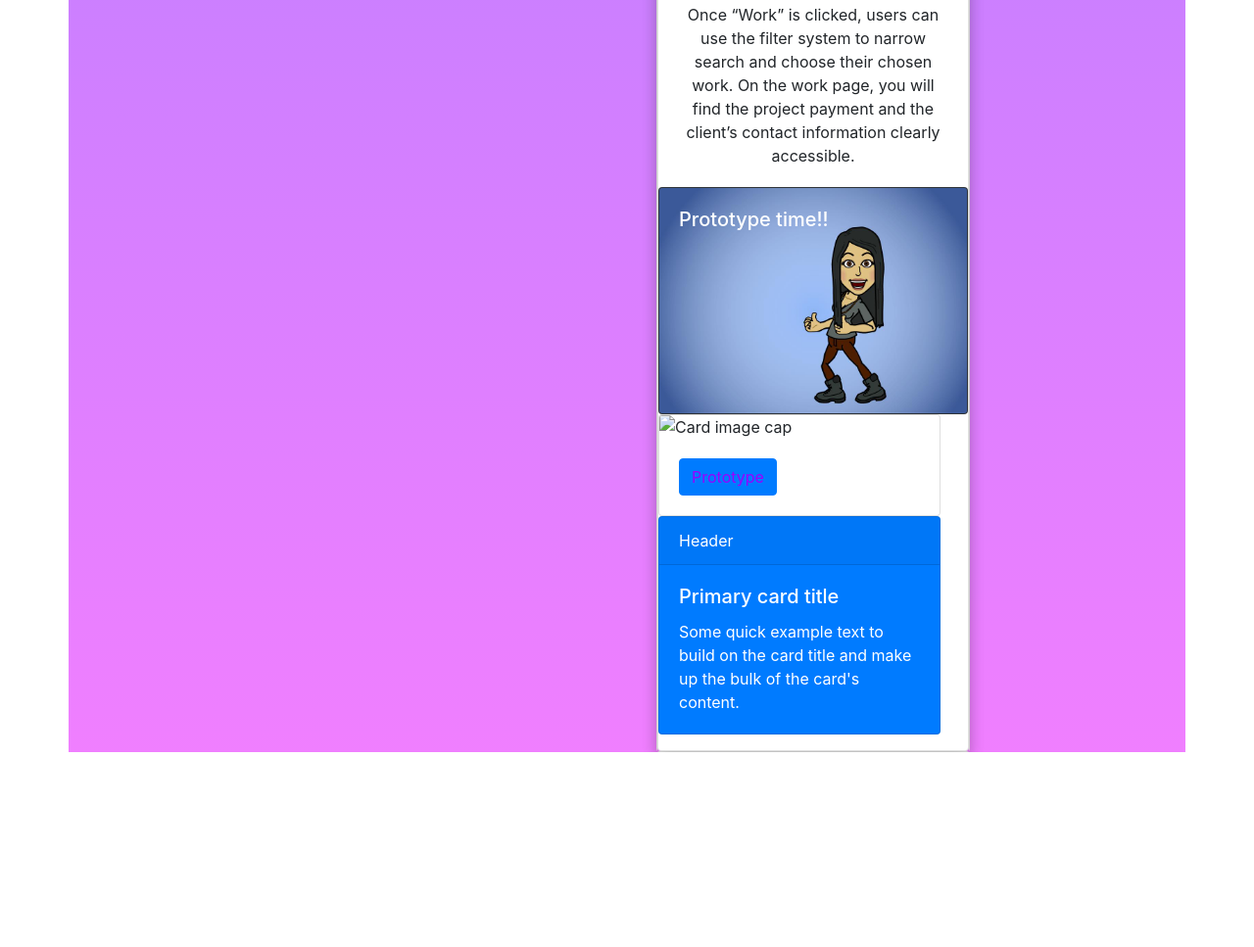
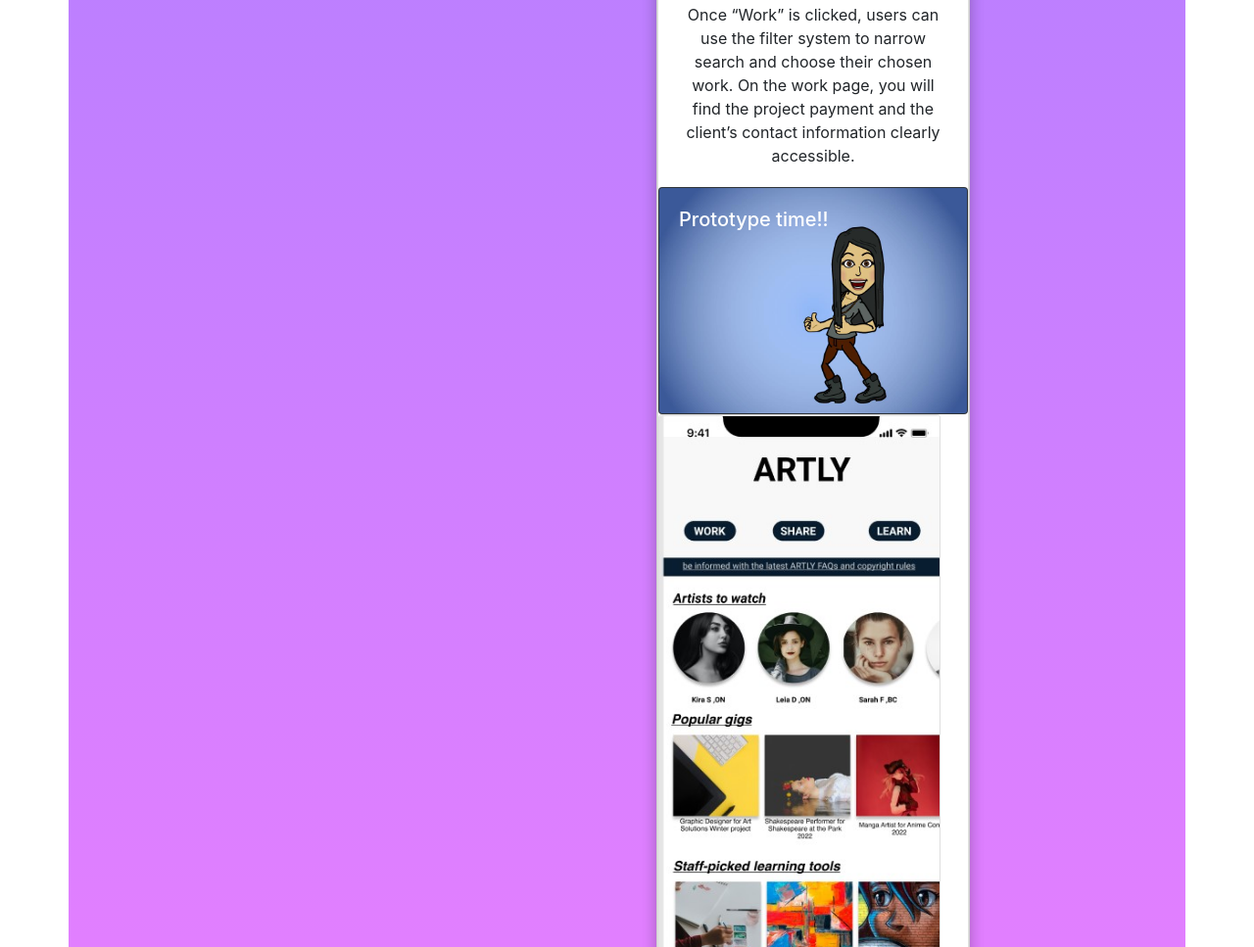
Before and after one commit to Adriavi/UX_UI_HOW_TWENTY, a plain HTML site: page index.html in a window 1280 px wide. Shown: the part 4653-5620 px from the top of the page at 98% size. Before the commit the page ends 5421 px from the top, so only its background shows below. Drawn offline with nearby package versions, Linux system fonts and the light colour scheme.

Commit message:
update hw twenty

```diff
--- a/index.html
+++ b/index.html
@@ -157,7 +157,7 @@
                 </div>
               </div>
               <div class="card" style="width: 18rem;">
-                <img class="card-img-top" src="../UX_UI_HOW_TWENTY/Case_Study _Layout/" alt="Card image cap">
+                <img class="card-img-top" src="../UX_UI_HOW_TWENTY/Case_Study _Layout/artli_cs2.jpg"Card image cap">
                 <div class="card-body">
 
                   <a href="#" class="btn btn-primary">Prototype</a>
```
